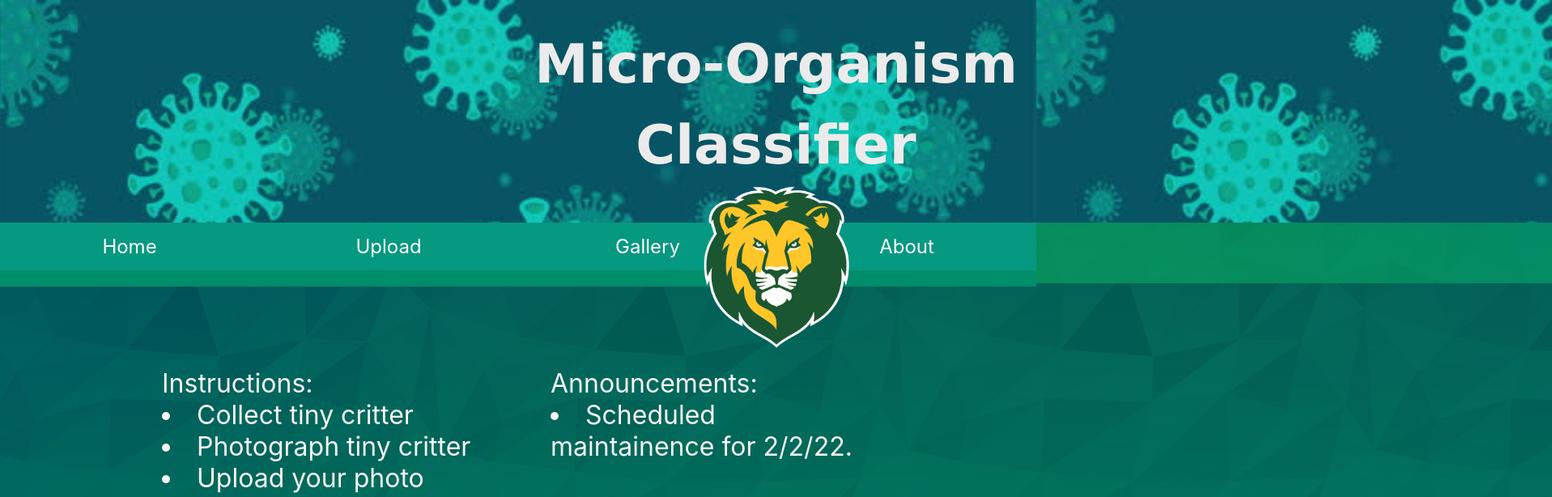
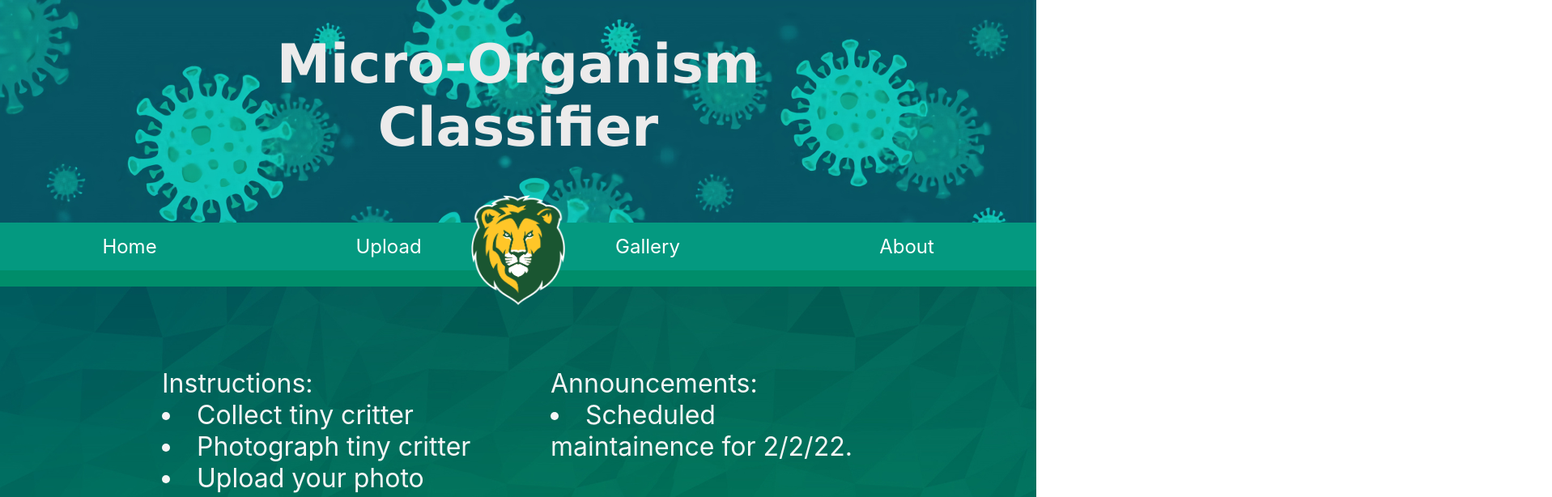
Before and after one commit to KyleFreeman/CMPS411, a React (Create React App) app in the folder mcBackend/mcReact/: page /Home in a window 1280 px wide. Shown: the top 614 px of the page at 81% size, 1917 px wide, since content can reach past the window. Built offline with nearby package versions, Linux system fonts and the light colour scheme.

Commit message:
Fixed Website Scaling

```diff
--- /dev/null
+++ b/mcBackend/mcReact/public/index.css
@@ -0,0 +1,8 @@
+#root {
+    height: 100vh !important;
+    width: 100vw !important;
+}
+html {
+    height: 100vh !important;
+    width: 100vw !important;
+}
--- a/mcBackend/mcReact/public/index.html
+++ b/mcBackend/mcReact/public/index.html
@@ -3,6 +3,7 @@
   <head>
     <meta charset="utf-8" />
     <link rel="icon" href="%PUBLIC_URL%/favicon.ico" />
+    <link rel="stylesheet" href="index.css">
     <meta name="viewport" content="width=device-width, initial-scale=1" />
     <meta name="theme-color" content="#000000" />
     <meta
--- a/mcBackend/mcReact/src/Components/Header/Header.css
+++ b/mcBackend/mcReact/src/Components/Header/Header.css
@@ -1,58 +1,36 @@
 .header {
     background-image: url("../../images/newback.jpg");
-    background-size: 100vw 800px;
+    background-size: cover;
     height: 275px;
+    width: 100vw;
     position: relative;
 }
 
+.titles {
+    margin: auto;
+}
+
 .name {
-    margin: 0 auto;
+    margin: auto;
     padding-top: 40px;
     font-family:Verdana, Geneva, Tahoma, sans-serif;
     font-size: 50pt;
     color: rgb(236, 235, 235);
-    height: 100px;
+    height: fit-content;
     width: fit-content;
-    position: relative;
 
     /* bottom: 100px;
     left: calc(50% - 160px); */
 }
 
 .name2 {
-    margin: 0 auto;
+    margin: auto;
     font-family:Verdana, Geneva, Tahoma, sans-serif;
     font-size: 50pt;
     color: rgb(236, 235, 235);
-    height: 100px;
+    height: fit-content;
     width: fit-content;
-    position: relative;
 
     /* bottom: 100px;
     left: calc(50% - 160px); */
 }
-
-.dept {
-    margin: 0;
-    color: white;
-    height: fit-content;
-    width: fit-content;
-
-    position: absolute;
-    bottom: 70px;
-    left: calc(50% - 595px);
-}
-
-.slu {
-    margin: 0;
-    color: white;
-    height: fit-content;
-    width: 62%;
-    font-family:Verdana, Geneva, Tahoma, sans-serif;
-    font-size: 4.5em;
-
-
-    position: absolute;
-    top: 80px;
-    left: calc(50% - 595px);
-}
--- a/mcBackend/mcReact/src/Components/Header/Header.js
+++ b/mcBackend/mcReact/src/Components/Header/Header.js
@@ -5,8 +5,10 @@ import Lion from "./Lion";
 const Header = () => {
     return (
         <div className="header">
-            <h1 className="name">Micro-Organism</h1>
-            <h1 className="name2">Classifier</h1>
+            <div className="titles">
+                <h1 className="name">Micro-Organism</h1>
+                <h1 className="name2">Classifier</h1>
+            </div>
             <Lion/>
         </div>
     )
--- a/mcBackend/mcReact/src/Components/Header/Lion.css
+++ b/mcBackend/mcReact/src/Components/Header/Lion.css
@@ -1,7 +1,8 @@
 .lion {
-    height: 200px;
-    width: 180px;
-    position: absolute;
+    height: inherit;
+    width: inherit;
+    max-width: 9vw;
+    position: relative;
     z-index: 100;
 }
 
@@ -10,21 +11,22 @@
 }
 
 .anilion {
-    height: 450px;
-    width: 700px;
-    padding: 0;
+    height: inherit;
+    width: inherit;
+    max-width: 9.3vw;
     visibility: hidden;
     position: relative;
-    top: -114px;
-    left: calc(50% - 348px);
+    margin: 0 auto;
+    top: -16vh;
+    transform: scale(3.8);
     z-index: 99;
 }
 
 .lionDiv {
-    height: 200px;
-    width: 180px;
+    height: auto;
+    width: auto;
+    max-width: 9vw;
     position: relative;
-    left: calc(50% - 90px);
-    top: -10px;
+    margin: 45px auto;
     z-index: 100;
 }
--- /dev/null
+++ b/mcBackend/mcReact/src/Pages/Routes.css
@@ -0,0 +1,4 @@
+.RoutesDiv {
+    height: 100vh;
+    width: 100vw;
+}
--- a/mcBackend/mcReact/src/Pages/Routes.js
+++ b/mcBackend/mcReact/src/Pages/Routes.js
@@ -1,4 +1,5 @@
 import React from 'react';
+import './Routes.css';
 import Bar from "../Components/NavBar/BtmBar"
 import Home from './Home/Home';
 import Upload from './App/App';
@@ -11,7 +12,7 @@ import { Route, Switch, Redirect } from 'react-router-dom';
 
 export const Routes = () => {
   return (
-    <div>
+    <div className="RoutesDiv">
       <Header/>
       <NavBar />
       <Bar/>
```
Also changed, not shown: mcBackend/mcReact/src/images/newback.jpg.
